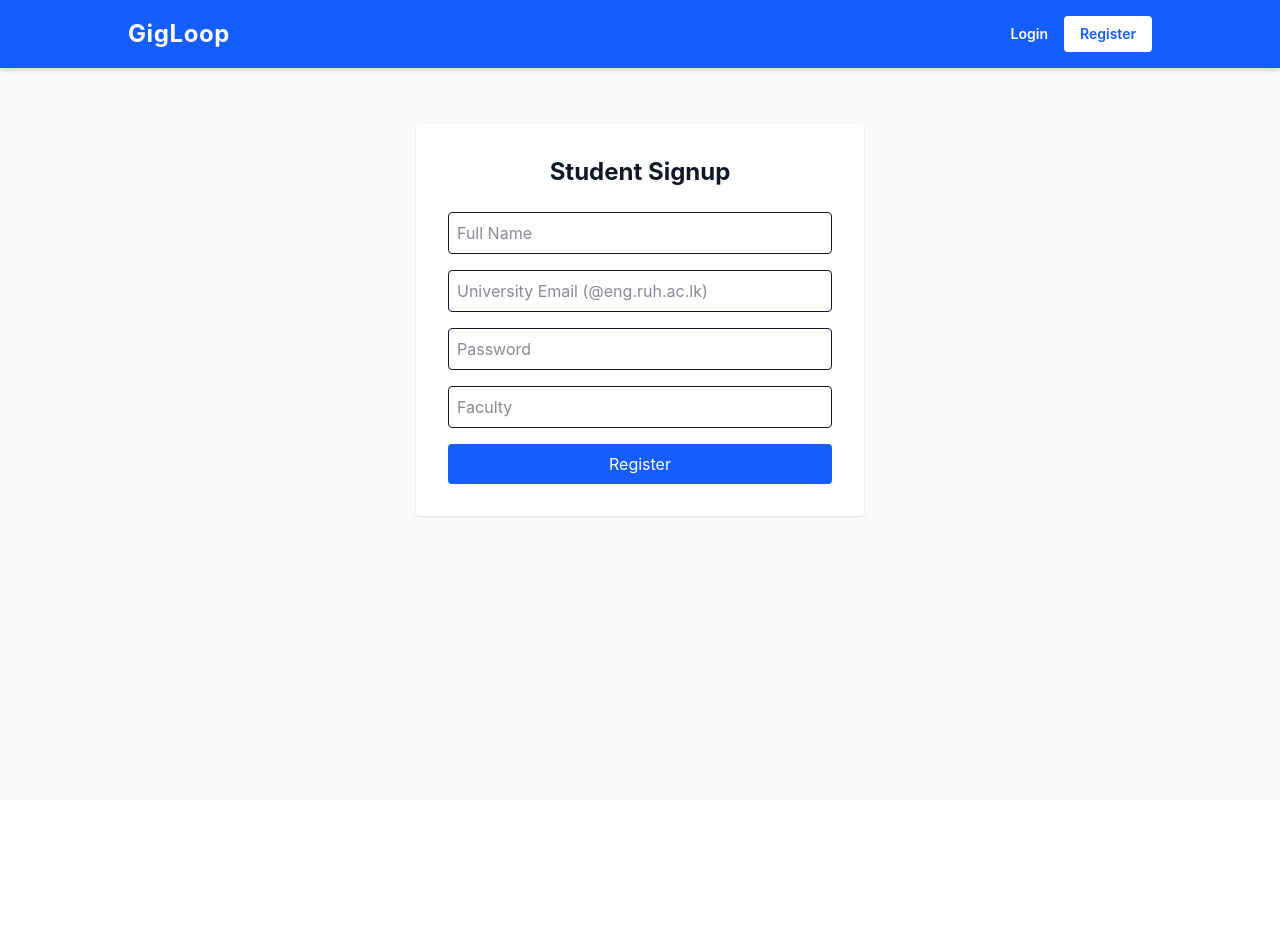
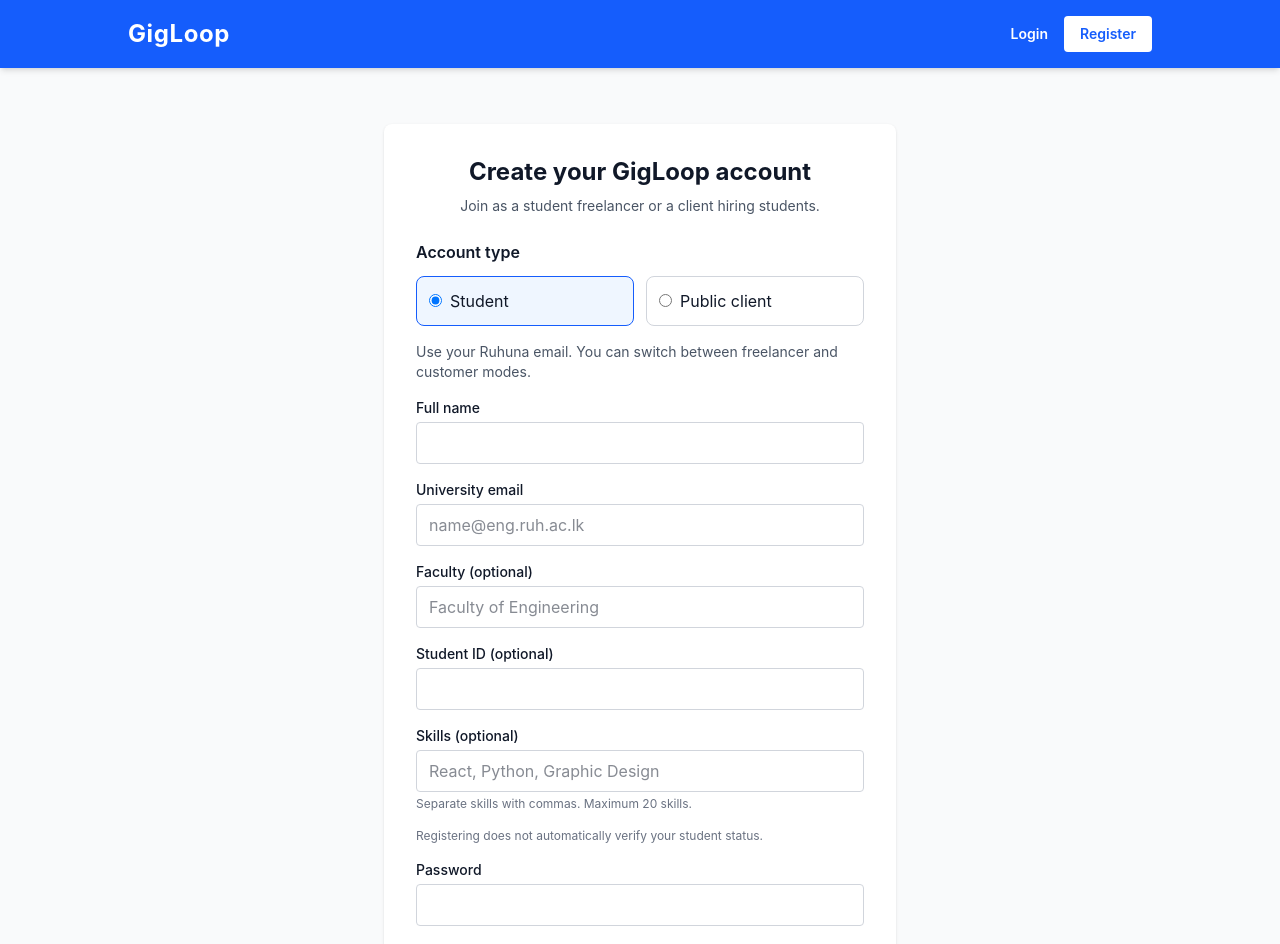
Before and after one commit to Manura-yapa/GigLoop, a React app in the folder frontend/: page /register in a window 1280 px wide. Shown: the top 944 px of the page. Before the commit the page ends 800 px from the top, so only its background shows below. Built offline with nearby package versions, Linux system fonts and the light colour scheme; no server answers; the HTML template or start-up script is replaced by a standard one.

Commit message:
feat(registration): add student and public client signup

```diff
--- a/frontend/src/pages/Register.jsx
+++ b/frontend/src/pages/Register.jsx
@@ -1,40 +1,344 @@
 import { useState } from 'react';
-import api from '../utils/api';
-import { useNavigate } from 'react-router-dom';
+import { Link, useSearchParams } from 'react-router-dom';
+import { useAuth } from '../context/AuthContext';
 
 export default function Register() {
-  const [formData, setFormData] = useState({ name: '', email: '', password: '', faculty: '' });
-  const [message, setMessage] = useState('');
-  const navigate = useNavigate();
+  const { register } = useAuth();
+  const [searchParams] = useSearchParams();
 
-  const handleSubmit = async (e) => {
-    e.preventDefault();
+  const [userType, setUserType] = useState(
+    () => searchParams.get('type') === 'client' ? 'client' : 'student'
+  );
+
+  const [formData, setFormData] = useState({
+    name: '',
+    email: '',
+    password: '',
+    confirmPassword: '',
+    faculty: '',
+    studentId: '',
+    skills: ''
+  });
+
+  const [submitting, setSubmitting] = useState(false);
+  const [error, setError] = useState('');
+  const [success, setSuccess] = useState('');
+
+  const isStudent = userType === 'student';
+
+  const handleChange = (event) => {
+    const { name, value } = event.target;
+
+    setFormData((previous) => ({
+      ...previous,
+      [name]: value
+    }));
+  };
+
+  const handleTypeChange = (nextType) => {
+    setUserType(nextType);
+    setError('');
+  };
+
+  const handleSubmit = async (event) => {
+    event.preventDefault();
+    setError('');
+
+    if (formData.password !== formData.confirmPassword) {
+      setError('Passwords do not match.');
+      return;
+    }
+
+    const cleanEmail = formData.email.trim().toLowerCase();
+
+    if (
+      isStudent &&
+      !/^[^@\s]+@(eng\.ruh\.ac\.lk|ruh\.ac\.lk)$/.test(cleanEmail)
+    ) {
+      setError('Student accounts require a University of Ruhuna email.');
+      return;
+    }
+
+    if (
+      formData.password.length < 8 ||
+      new TextEncoder().encode(formData.password).length > 72
+    ) {
+      setError(
+        'Password must have at least 8 characters and at most 72 bytes.'
+      );
+      return;
+    }
+
+    const payload = {
+      name: formData.name.trim(),
+      email: cleanEmail,
+      password: formData.password,
+      userType
+    };
+
+    if (isStudent) {
+      payload.faculty = formData.faculty.trim();
+      payload.studentId = formData.studentId.trim();
+      payload.skills = formData.skills;
+    }
+
+    setSubmitting(true);
+
     try {
-      const res = await api.post('/auth/register', formData);
-      setMessage(res.data.message);
-      setTimeout(() => navigate('/login'), 2000);
-    } catch (error) {
-      setMessage(error.response?.data?.error || 'Registration failed');
+      const result = await register(payload);
+
+      setSuccess(
+        result.message || 'Account created successfully!'
+      );
+
+      setFormData({
+        name: '',
+        email: '',
+        password: '',
+        confirmPassword: '',
+        faculty: '',
+        studentId: '',
+        skills: ''
+      });
+    } catch (err) {
+      setError(
+        err.response?.data?.error ||
+        'Registration failed. Please try again.'
+      );
+    } finally {
+      setSubmitting(false);
     }
   };
 
+  const inputClass =
+    'w-full border border-gray-300 rounded px-3 py-2 ' +
+    'focus:outline-none focus:ring-2 focus:ring-blue-500';
+
+  if (success) {
+    return (
+      <div className="max-w-lg mx-auto mt-10 bg-white p-8 rounded-lg shadow">
+        <h1 className="text-2xl font-bold mb-4">
+          Account created
+        </h1>
+
+        <p role="status" className="text-green-700 mb-6">
+          {success}
+        </p>
+
+        <Link
+          to="/login"
+          className="inline-block bg-blue-600 text-white px-5 py-2 rounded hover:bg-blue-700"
+        >
+          Continue to login
+        </Link>
+      </div>
+    );
+  }
+
   return (
-    <div className="max-w-md mx-auto mt-10 bg-white p-8 rounded shadow">
-      <h2 className="text-2xl font-bold mb-6 text-center">Student Signup</h2>
-      {message && <p className="mb-4 text-center text-red-500">{message}</p>}
-      <form onSubmit={handleSubmit} className="flex flex-col gap-4">
-        <input type="text" placeholder="Full Name" className="border p-2 rounded"
-          onChange={(e) => setFormData({...formData, name: e.target.value})} required />
-        <input type="email" placeholder="University Email (@eng.ruh.ac.lk)" className="border p-2 rounded"
-          onChange={(e) => setFormData({...formData, email: e.target.value})} required />
-        <input type="password" placeholder="Password" className="border p-2 rounded"
-          onChange={(e) => setFormData({...formData, password: e.target.value})} required />
-        <input type="text" placeholder="Faculty" className="border p-2 rounded"
-          onChange={(e) => setFormData({...formData, faculty: e.target.value})} required />
-        <button type="submit" className="bg-blue-600 text-white p-2 rounded hover:bg-blue-700">
-          Register
-        </button>
+    <div className="max-w-lg mx-auto mt-10 bg-white p-6 sm:p-8 rounded-lg shadow">
+      <h1 className="text-2xl font-bold text-center">
+        Create your GigLoop account
+      </h1>
+
+      <p className="text-sm text-gray-600 text-center mt-2 mb-6">
+        Join as a student freelancer or a client hiring students.
+      </p>
+
+      <form onSubmit={handleSubmit}>
+        <fieldset disabled={submitting} className="space-y-4">
+          <legend className="font-semibold mb-3">
+            Account type
+          </legend>
+
+          <div className="grid grid-cols-2 gap-3">
+            <label
+              className={`border rounded-lg p-3 cursor-pointer ${
+                isStudent
+                  ? 'border-blue-600 bg-blue-50'
+                  : 'border-gray-300'
+              }`}
+            >
+              <input
+                type="radio"
+                name="accountType"
+                value="student"
+                checked={isStudent}
+                onChange={() => handleTypeChange('student')}
+                className="mr-2"
+              />
+              Student
+            </label>
+
+            <label
+              className={`border rounded-lg p-3 cursor-pointer ${
+                !isStudent
+                  ? 'border-blue-600 bg-blue-50'
+                  : 'border-gray-300'
+              }`}
+            >
+              <input
+                type="radio"
+                name="accountType"
+                value="client"
+                checked={!isStudent}
+                onChange={() => handleTypeChange('client')}
+                className="mr-2"
+              />
+              Public client
+            </label>
+          </div>
+
+          <p className="text-sm text-gray-600">
+            {isStudent
+              ? 'Use your Ruhuna email. You can switch between freelancer and customer modes.'
+              : 'Use your regular email to create a customer account and hire students.'}
+          </p>
+
+          {error && (
+            <p role="alert" className="text-red-600 text-sm">
+              {error}
+            </p>
+          )}
+
+          <div>
+            <label htmlFor="name" className="block text-sm font-medium mb-1">
+              {isStudent ? 'Full name' : 'Name or company name'}
+            </label>
+            <input
+              id="name"
+              name="name"
+              autoComplete="name"
+              value={formData.name}
+              onChange={handleChange}
+              className={inputClass}
+              required
+            />
+          </div>
+
+          <div>
+            <label htmlFor="email" className="block text-sm font-medium mb-1">
+              {isStudent ? 'University email' : 'Email address'}
+            </label>
+            <input
+              id="email"
+              name="email"
+              type="email"
+              autoComplete="email"
+              placeholder={
+                isStudent ? 'name@eng.ruh.ac.lk' : 'name@example.com'
+              }
+              value={formData.email}
+              onChange={handleChange}
+              className={inputClass}
+              required
+            />
+          </div>
+
+          {isStudent && (
+            <>
+              <div>
+                <label htmlFor="faculty" className="block text-sm font-medium mb-1">
+                  Faculty (optional)
+                </label>
+                <input
+                  id="faculty"
+                  name="faculty"
+                  maxLength={120}
+                  placeholder="Faculty of Engineering"
+                  value={formData.faculty}
+                  onChange={handleChange}
+                  className={inputClass}
+                />
+              </div>
+
+              <div>
+                <label htmlFor="studentId" className="block text-sm font-medium mb-1">
+                  Student ID (optional)
+                </label>
+                <input
+                  id="studentId"
+                  name="studentId"
+                  maxLength={50}
+                  value={formData.studentId}
+                  onChange={handleChange}
+                  className={inputClass}
+                />
+              </div>
+
+              <div>
+                <label htmlFor="skills" className="block text-sm font-medium mb-1">
+                  Skills (optional)
+                </label>
+                <input
+                  id="skills"
+                  name="skills"
+                  placeholder="React, Python, Graphic Design"
+                  value={formData.skills}
+                  onChange={handleChange}
+                  className={inputClass}
+                />
+                <p className="text-xs text-gray-500 mt-1">
+                  Separate skills with commas. Maximum 20 skills.
+                </p>
+              </div>
+
+              <p className="text-xs text-gray-500">
+                Registering does not automatically verify your student status.
+              </p>
+            </>
+          )}
+
+          <div>
+            <label htmlFor="password" className="block text-sm font-medium mb-1">
+              Password
+            </label>
+            <input
+              id="password"
+              name="password"
+              type="password"
+              autoComplete="new-password"
+              minLength={8}
+              value={formData.password}
+              onChange={handleChange}
+              className={inputClass}
+              required
+            />
+          </div>
+
+          <div>
+            <label htmlFor="confirmPassword" className="block text-sm font-medium mb-1">
+              Confirm password
+            </label>
+            <input
+              id="confirmPassword"
+              name="confirmPassword"
+              type="password"
+              autoComplete="new-password"
+              minLength={8}
+              value={formData.confirmPassword}
+              onChange={handleChange}
+              className={inputClass}
+              required
+            />
+          </div>
+
+          <button
+            type="submit"
+            className="w-full bg-blue-600 text-white py-2 rounded hover:bg-blue-700 disabled:opacity-50"
+            disabled={submitting}
+          >
+            {submitting ? 'Creating account...' : 'Create account'}
+          </button>
+        </fieldset>
       </form>
+
+      <p className="text-center text-sm text-gray-600 mt-5">
+        Already registered?{' '}
+        <Link to="/login" className="text-blue-600 hover:underline">
+          Log in
+        </Link>
+      </p>
     </div>
   );
 }
```
